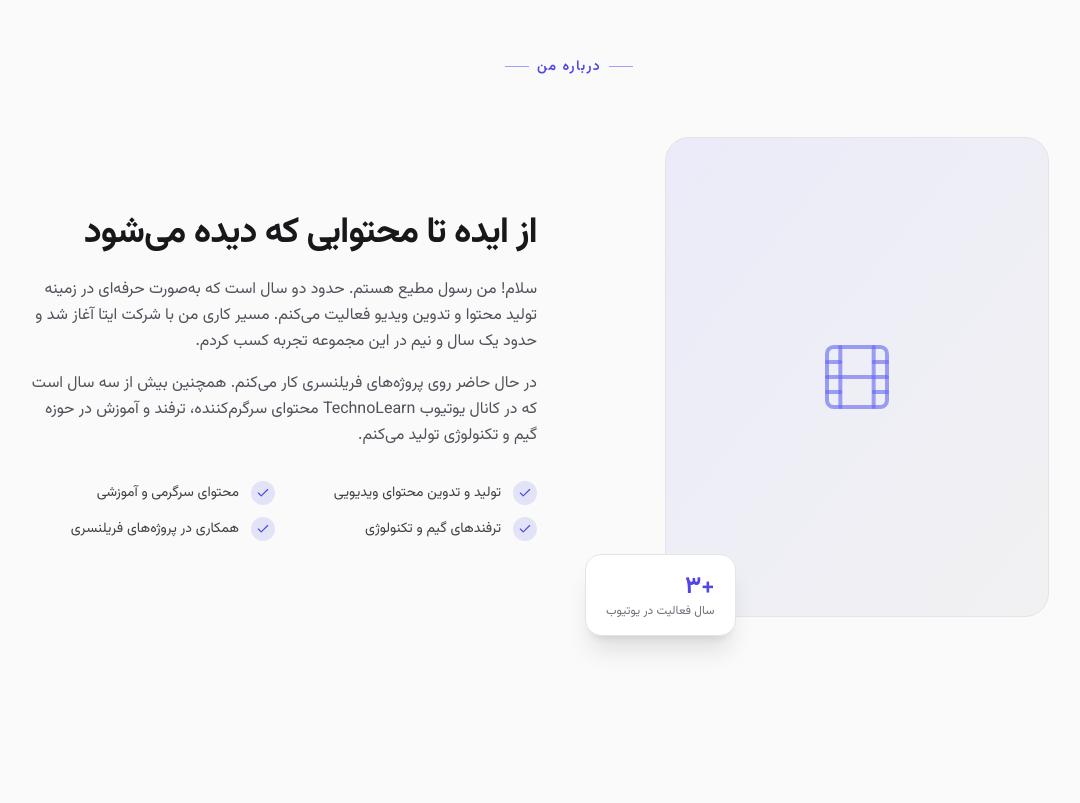
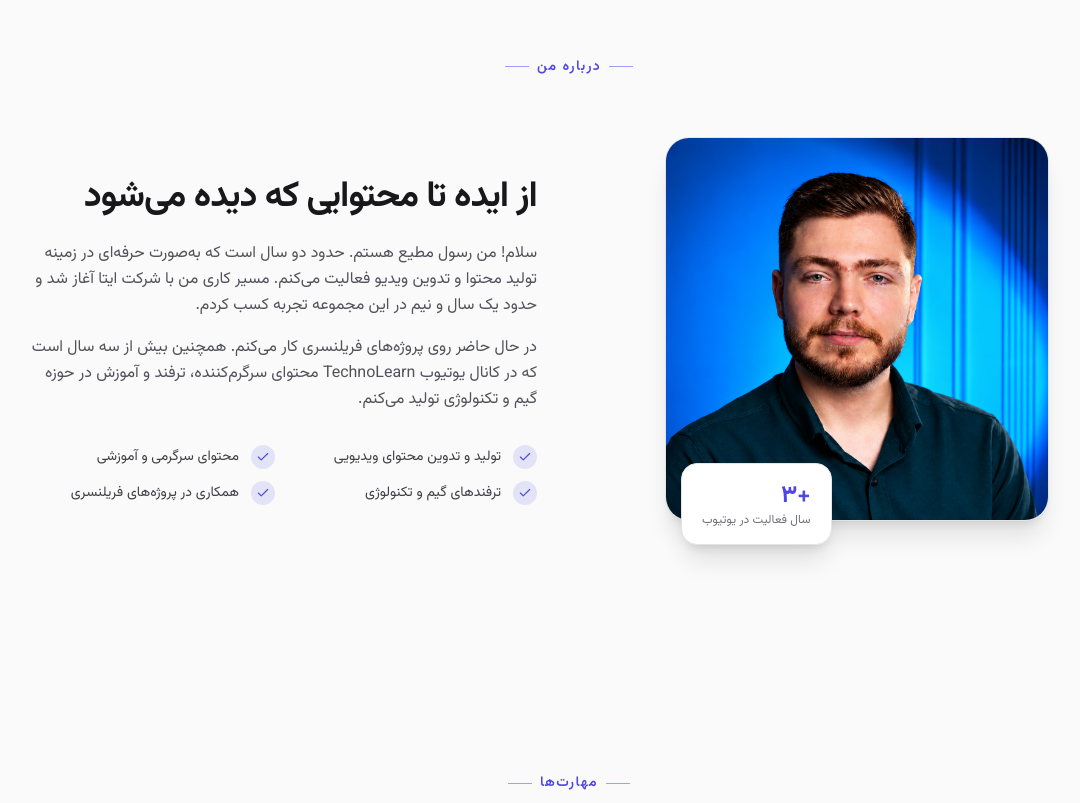
Before and after one commit to rmd1380/RasoulMotiePortfolio, a Next.js app: page / in a window 1280 px wide. Shown: the part 860-1663 px from the top of the page, without its empty margins (71-1151 px from the left). Built offline with nearby package versions, Linux system fonts and the light colour scheme.

Commit message:
Add personal portrait to About section

```diff
--- a/components/About.jsx
+++ b/components/About.jsx
@@ -1,25 +1,31 @@
 'use client';
 
-import { Check, Film } from 'lucide-react';
+import { Check } from 'lucide-react';
 import Section from '@/components/ui/Section';
 import { useLanguage } from '@/components/providers/LanguageProvider';
 
 export default function About() {
-  const { t } = useLanguage();
+  const { t, lang } = useLanguage();
   const a = t.about;
 
   return (
     <Section id="about" tag={a.tag}>
       <div className="grid items-center gap-10 lg:grid-cols-2 lg:gap-16">
-        {/* Visual / portrait placeholder */}
-        <div className="relative order-1 lg:order-none">
-          <div className="relative mx-auto aspect-[4/5] w-full max-w-sm overflow-hidden rounded-3xl border border-zinc-200 bg-gradient-to-br from-accent-500/10 to-zinc-200/40 dark:border-zinc-800 dark:from-accent-600/15 dark:to-zinc-900">
-            <div className="flex h-full w-full items-center justify-center">
-              <Film className="h-20 w-20 text-accent-500/60" strokeWidth={1.2} />
-            </div>
+        {/* Square frame preserves the supplied portrait without cropping. */}
+        <div className="relative order-1 mx-auto w-full max-w-sm pb-6 lg:order-none">
+          <div className="relative aspect-square w-full overflow-hidden rounded-3xl border border-zinc-200 bg-zinc-100 shadow-xl dark:border-zinc-800 dark:bg-zinc-900">
+            <img
+              src="/images/rasoul-motie-portrait.png"
+              alt={lang === 'fa' ? 'رسول مطیع — تدوینگر ویدیو و تولیدکننده محتوا' : 'Rasoul Motie — Video Editor & Content Creator'}
+              width={1254}
+              height={1254}
+              loading="lazy"
+              decoding="async"
+              className="absolute inset-0 h-full w-full object-contain"
+            />
           </div>
           {/* Floating accent card */}
-          <div className="absolute -bottom-5 ltr:-right-4 rtl:-left-4 animate-float rounded-2xl border border-zinc-200 bg-white px-5 py-4 shadow-xl dark:border-zinc-800 dark:bg-zinc-900">
+          <div className="absolute bottom-0 ltr:right-4 rtl:left-4 rounded-2xl border border-zinc-200 bg-white px-5 py-4 shadow-xl dark:border-zinc-800 dark:bg-zinc-900">
             <p className="text-2xl font-bold text-accent-600 dark:text-accent-400">
               {a.stat.value}
             </p>
```
Also changed, not shown: public/images/rasoul-motie-portrait.png (added).
